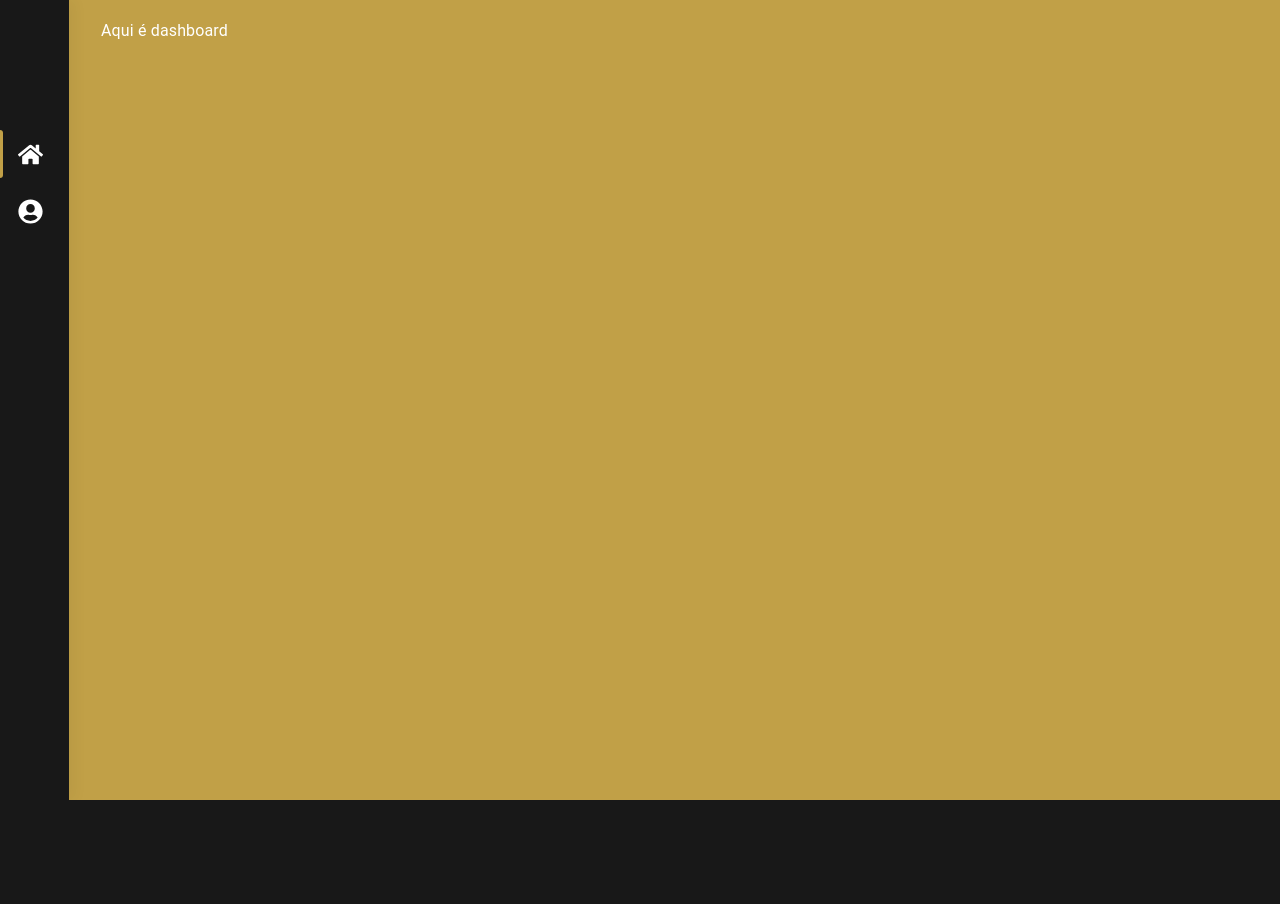
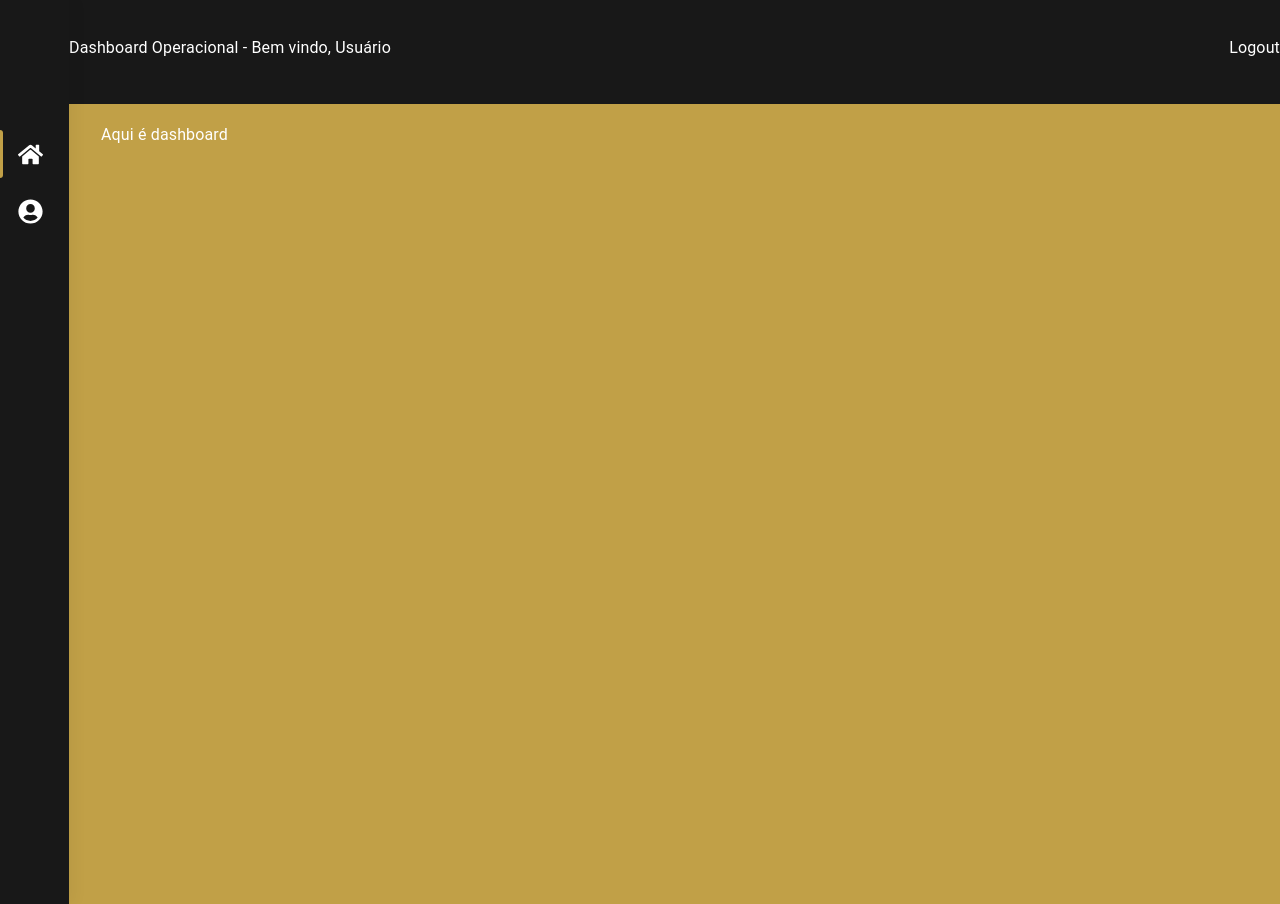
Before and after one commit to lucasdellatorre/dashboard-operacional-frontend, a React (Vite) app: page / in a window 1280 px wide. Before the commit the page ends 800 px from the top, so only its background shows below. Built offline with nearby package versions, Linux system fonts and the light colour scheme.

Commit message:
add: header

```diff
--- /dev/null
+++ b/src/components/layout/header.tsx
@@ -0,0 +1,30 @@
+import React from "react";
+import Box from "@mui/material/Box";
+import Typography from "@mui/material/Typography";
+
+const Header: React.FC = () => {
+  return (
+    <Box display={"flex"} flexDirection={"column"} position={"sticky"} top={0}>
+      <Box
+        width={"100%"}
+        bgcolor={"background.default"}
+        display={"flex"}
+        justifyContent={"space-between"}
+        alignItems={"center"}
+        overflow={"hidden"}
+        minHeight={"max-content"}
+        height="6rem"
+      >
+        <Box display="flex" alignItems="center" minWidth={0}>
+          <Typography sx={{ color: "text.gold" }}>
+            Dashboard Operacional - Bem vindo, Usuário
+          </Typography>
+        </Box>
+        <Typography sx={{ color: "text.gold" }}>Logout</Typography>
+      </Box>
+      <Box height={"0.5rem"} bgcolor={"background.secondary"} />
+    </Box>
+  );
+};
+
+export default Header;
--- a/src/components/layout/layout.tsx
+++ b/src/components/layout/layout.tsx
@@ -2,6 +2,7 @@ import React from "react";
 import NavigationBar from "./navigationBar";
 import { Outlet } from "react-router-dom";
 import { Box } from "@mui/material";
+import Header from "./header";
 
 const Layout: React.FC = () => {
   return (
@@ -17,6 +18,8 @@ const Layout: React.FC = () => {
     >
       <Box display={"flex"} height={"100vh"} overflow={"hidden"} flex={1}>
         <NavigationBar />
+        <Box display="flex" flexDirection="column" flex="1" overflow="hidden">
+          <Header />
           <Box
             display={"flex"}
             flex={1}
@@ -28,6 +31,7 @@ const Layout: React.FC = () => {
           </Box>
         </Box>
       </Box>
+    </Box>
   );
 };
 
--- a/src/components/layout/navigationBar.tsx
+++ b/src/components/layout/navigationBar.tsx
@@ -9,7 +9,7 @@ const NavigationBar: React.FC = () => {
 
   const pathPositions: Record<string, number> = {
     "/": 0,
-    "/usuarios": 48,
+    "/users": 48,
   };
 
   const yPosition = pathPositions[currentPath] ?? pathPositions["/"];
@@ -55,7 +55,7 @@ const NavigationBar: React.FC = () => {
         <Link to="/">
           <FaHome color="#ffff" size={25} />
         </Link>
-        <Link to="/usuarios">
+        <Link to="/users">
           <FaUserCircle color="#ffff" size={25} />
         </Link>
       </Box>
```
Lines whose indentation alone changed are shown as unchanged.
